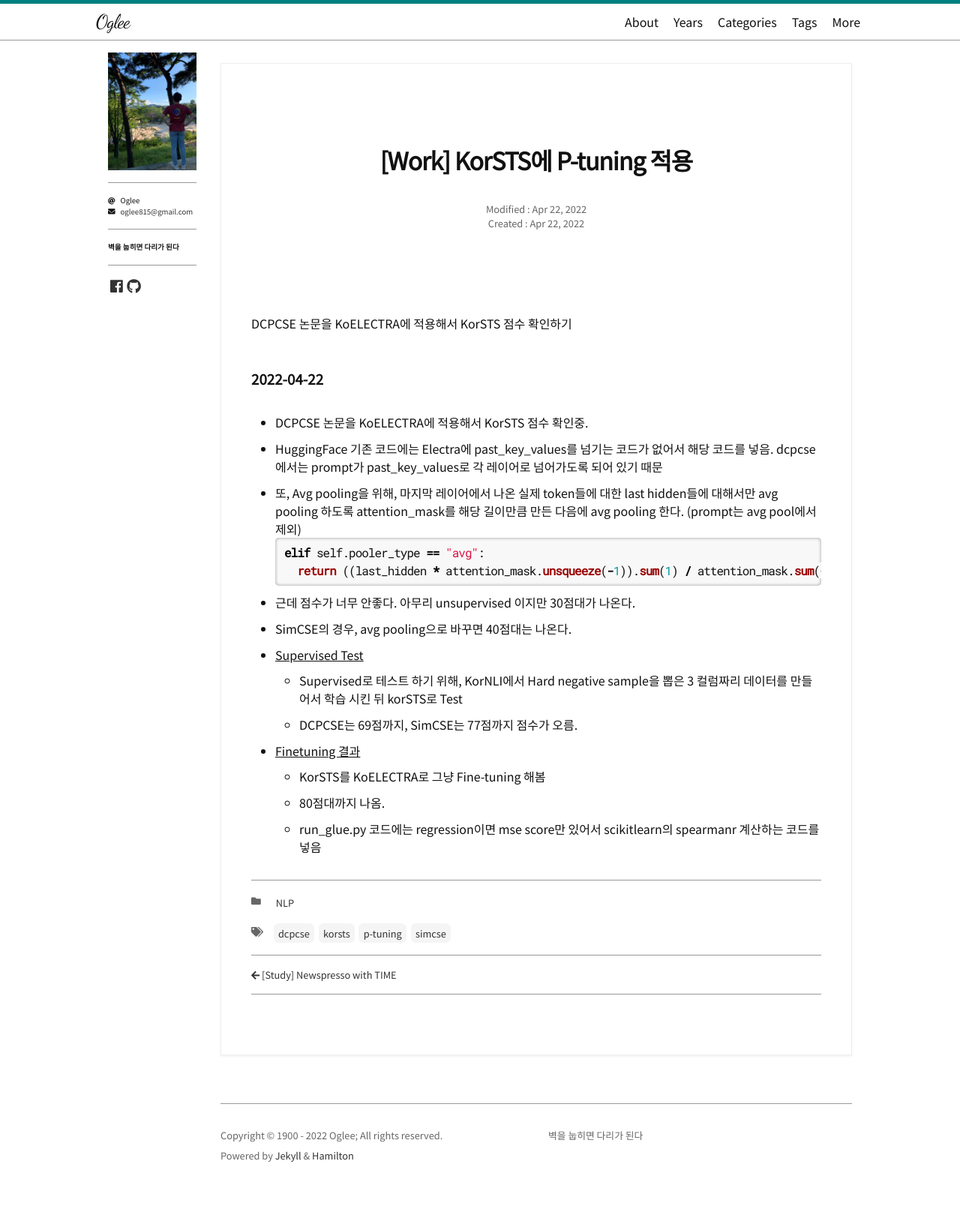
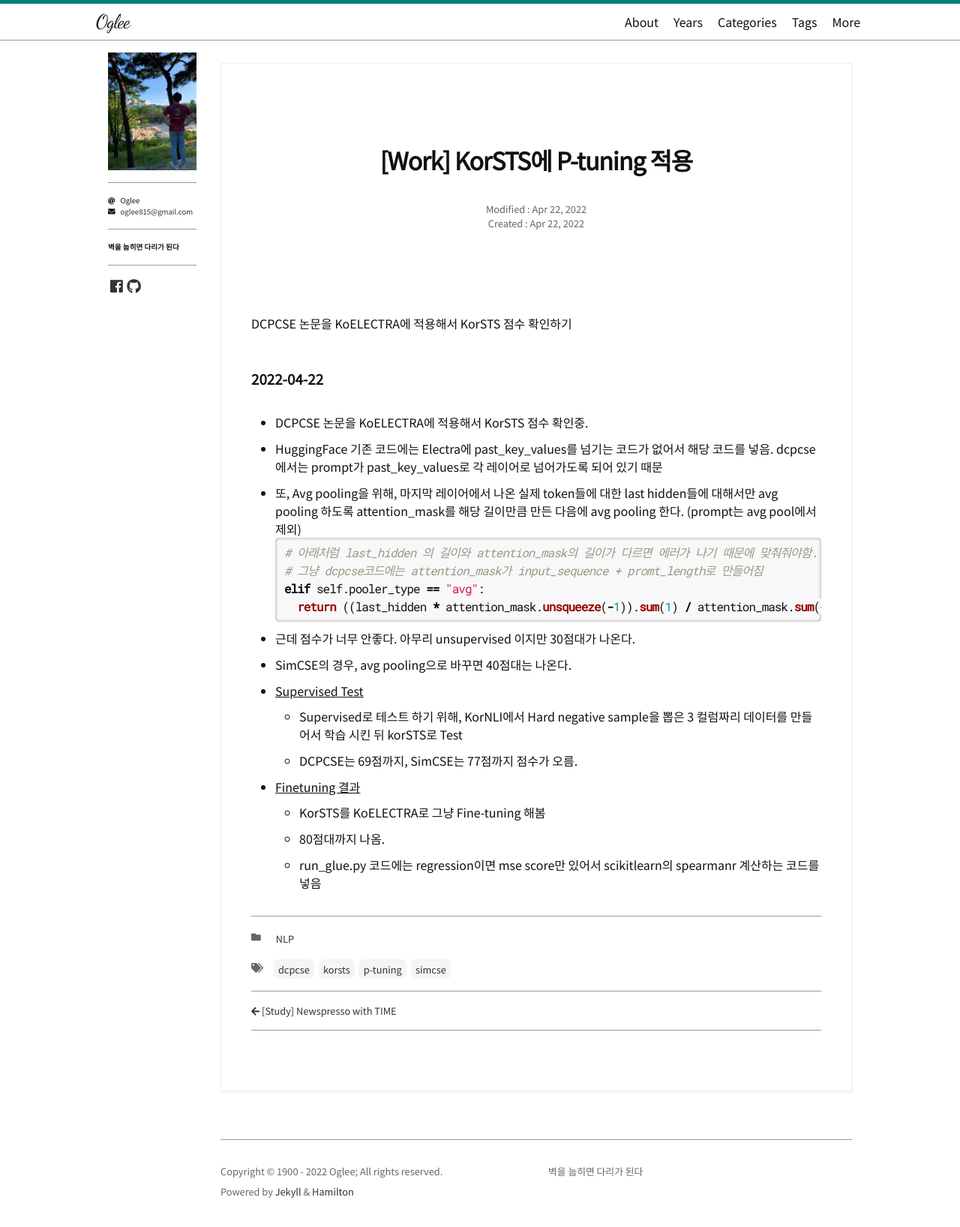
Before and after one commit to oglee815/oglee815_old.github.io, a Jekyll site: the page built from _posts/1900-01-01-work-p-tuning.md, in a window 1280 px wide. Shown: the whole page at 75% size. Built offline with Jekyll 4.4.1, drawn with Linux system fonts in a browser that asks for light colours; nearby versions of some CDN libraries; some web fonts are replaced; comment, search, counter and statistics services are not loaded.

Commit message:
Update 1900-01-01-work-p-tuning.md

````diff
--- a/_posts/1900-01-01-work-p-tuning.md
+++ b/_posts/1900-01-01-work-p-tuning.md
@@ -25,6 +25,8 @@ DCPCSE 논문을 KoELECTRA에 적용해서 KorSTS 점수 확인하기
 - HuggingFace 기존 코드에는 Electra에 past_key_values를 넘기는 코드가 없어서 해당 코드를 넣음. dcpcse에서는 prompt가 past_key_values로 각 레이어로 넘어가도록 되어 있기 때문
 - 또, Avg pooling을 위해, 마지막 레이어에서 나온 실제 token들에 대한 last hidden들에 대해서만 avg pooling 하도록 attention_mask를 해당 길이만큼 만든 다음에 avg pooling 한다. (prompt는 avg pool에서 제외)
 ```python
+# 아래처럼 last_hidden 의 길이와 attention_mask의 길이가 다르면 에러가 나기 때문에 맞춰줘야함.
+# 그냥 dcpcse코드에는 attention_mask가 input_sequence + promt_length로 만들어짐
 elif self.pooler_type == "avg":
     return ((last_hidden * attention_mask.unsqueeze(-1)).sum(1) / attention_mask.sum(-1).unsqueeze(-1))
 ```
````
